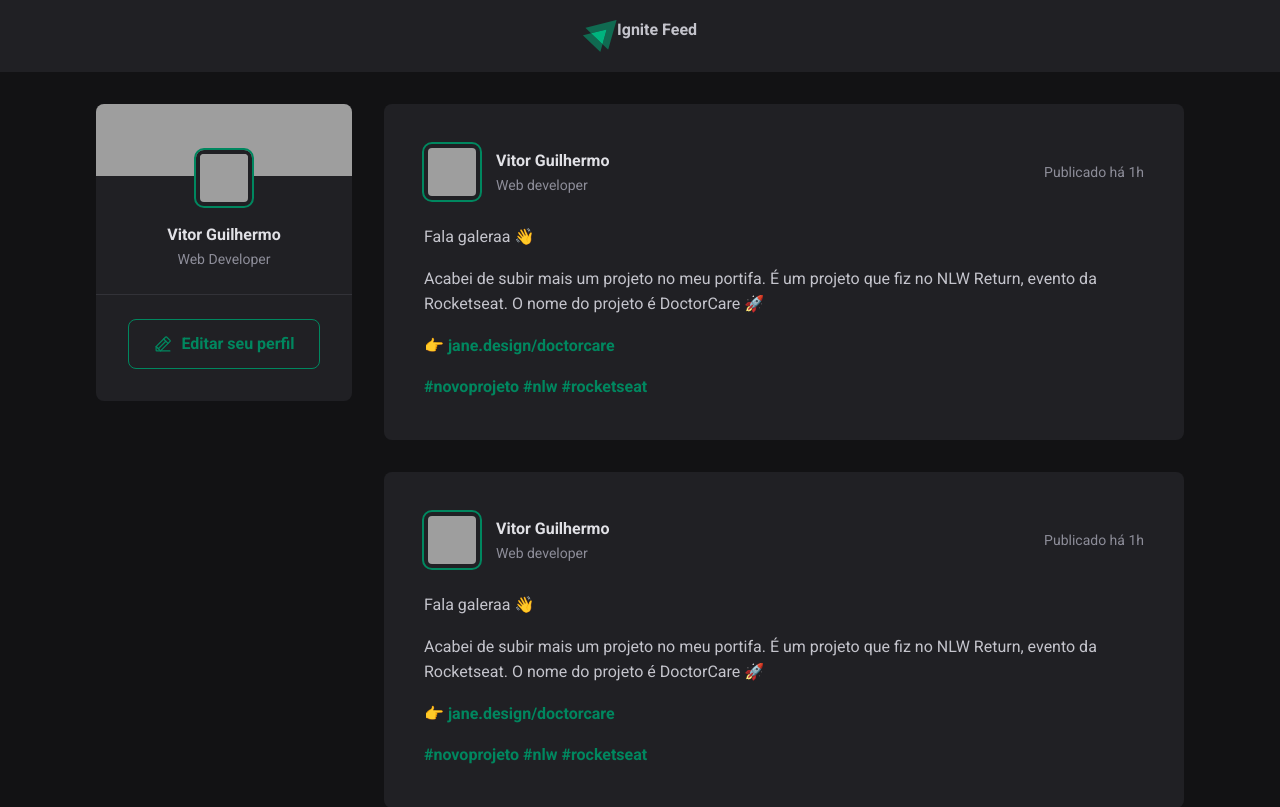
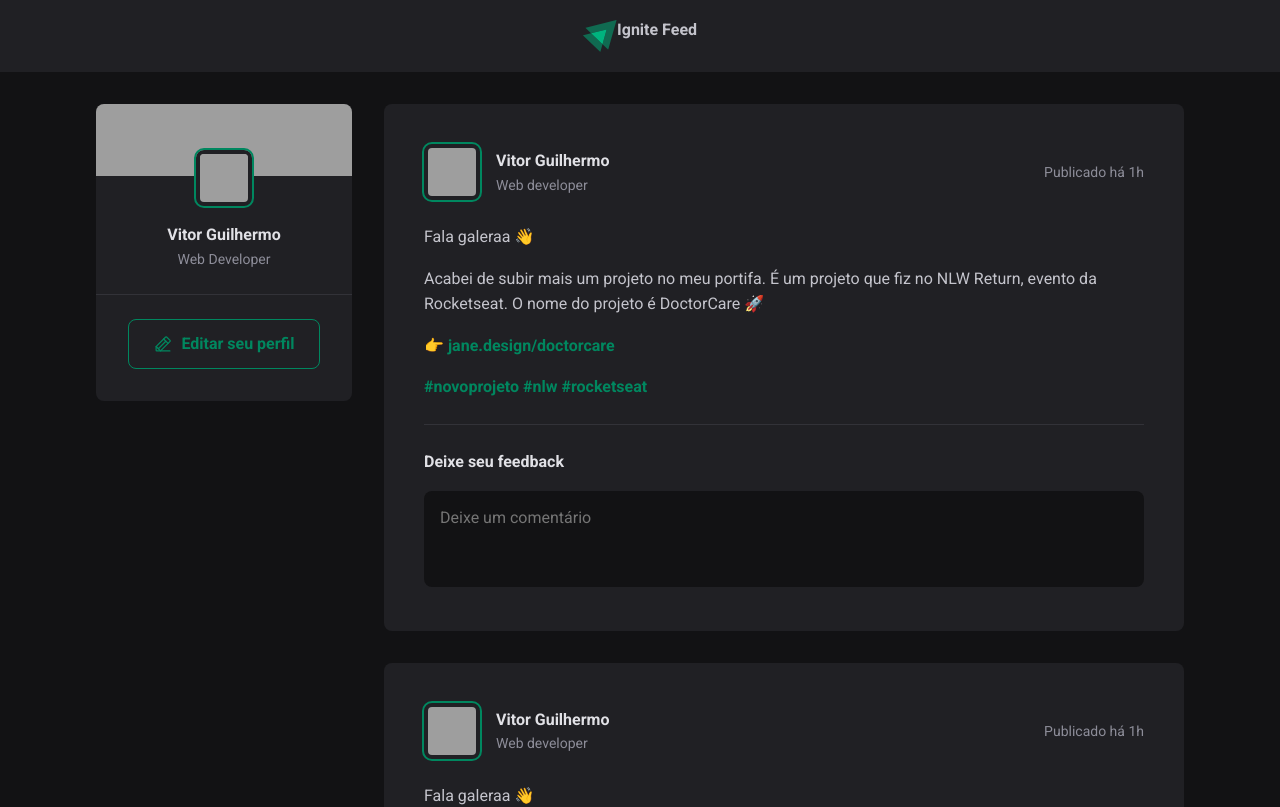
Before and after one commit to VitorGuilhermo/ignite-feed-reactjs, a React (Vite) app: page / in a window 1280 px wide. Shown: the top 807 px of the page. Built offline with nearby package versions, Linux system fonts and the light colour scheme; grey boxes are pictures that could not be loaded.

Commit message:
Formulário de comentários no Componente Post

```diff
--- a/src/components/Post.jsx
+++ b/src/components/Post.jsx
@@ -29,6 +29,16 @@
                     <a href="#">#rocketseat</a>
                 </p>
             </div>
+
+            <form className={styles.commentForm}>
+                <strong>Deixe seu feedback</strong>
+
+                <textarea placeholder="Deixe um comentário" />
+
+                <footer>
+                    <button type="submit">Publicar</button>
+                </footer>
+            </form>
         </article>
     );
 }
--- a/src/components/Post.module.css
+++ b/src/components/Post.module.css
@@ -69,3 +69,56 @@
 .content p a:hover {
     color: var(--green-300);
 }
+
+
+.commentForm {
+    width: 100%;
+    margin-top: 1.5rem;
+    padding-top: 1.5rem;
+    border-top: 1px solid var(--gray-600);
+}
+
+.commentForm > strong {
+    line-height: 1.6rem;
+    color: var(--gray-100);
+}
+
+.commentForm textarea {
+    width: 100%;
+    background-color: var(--gray-900);
+    border: 0;
+    resize: none;
+    height: 6rem;
+    padding: 1rem;
+    border-radius: 8px;
+    color: var(--gray-100);
+    line-height: 1.4;
+    margin-top: 1rem;
+}
+
+.commentForm footer {
+    visibility: hidden;
+    max-height: 0;
+}
+
+.commentForm:focus-within footer {
+    visibility: visible;
+    max-height: none;
+}
+
+.commentForm button[type="submit"] {
+    padding: 1rem 1.5rem;
+    margin-top: 1rem;
+    border-radius: 8px;
+    border: 0;
+    background-color: var(--green-500);
+    color: var(--white);
+    font-weight: bold;
+    cursor: pointer;
+
+    transition: background-color 0.1s;
+}
+
+.commentForm button[type="submit"]:hover {
+    background-color: var(--green-300);
+}
--- a/src/global.css
+++ b/src/global.css
@@ -10,6 +10,11 @@
 
     --green-300: #00b37e;
     --green-500: #00875f;
+}
+
+:focus {
+    outline: transparent !important;
+    box-shadow: 0 0 0 2px var(--green-500);
 }
 
 * {
```
